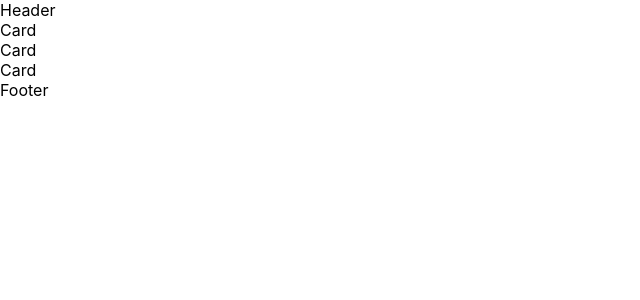
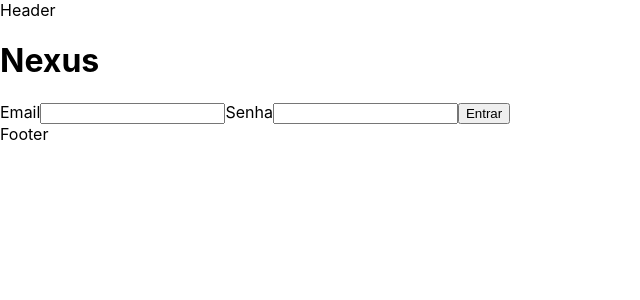
Before and after one commit to van-gomes/nexus-frontend, a React (Create React App) app: page / in a window 1280 px wide. Shown: the top 300 px of the page, without its empty margins (0-640 px from the left). Built offline with nearby package versions, Linux system fonts and the light colour scheme.

Commit message:
Refactor code

```diff
--- a/src/App.tsx
+++ b/src/App.tsx
@@ -1,12 +1,10 @@
-import { Card } from "./components/Card";
 import { Layout } from "./components/Layout";
+import { Login } from "./components/Login";
 
 function App() {
   return (
     <Layout>
-      <Card id={1} />
-      <Card id={2} />
-      <Card id={3} />
+      <Login />
     </Layout>
   );
 }
--- a/src/components/Login.tsx
+++ b/src/components/Login.tsx
@@ -3,7 +3,7 @@ import { Layout } from "./Layout";
 
 export const Login = () => {
     return (
-        <Layout>
+        <>
             <h1>Nexus</h1>
             <div>
                 <Label text="Email" htmlFor="email" />
@@ -12,6 +12,6 @@ export const Login = () => {
                 <input id="senha" type="password" />
                 <button>Entrar</button>
             </div>
-        </Layout>
+        </>
     );
 }
```
